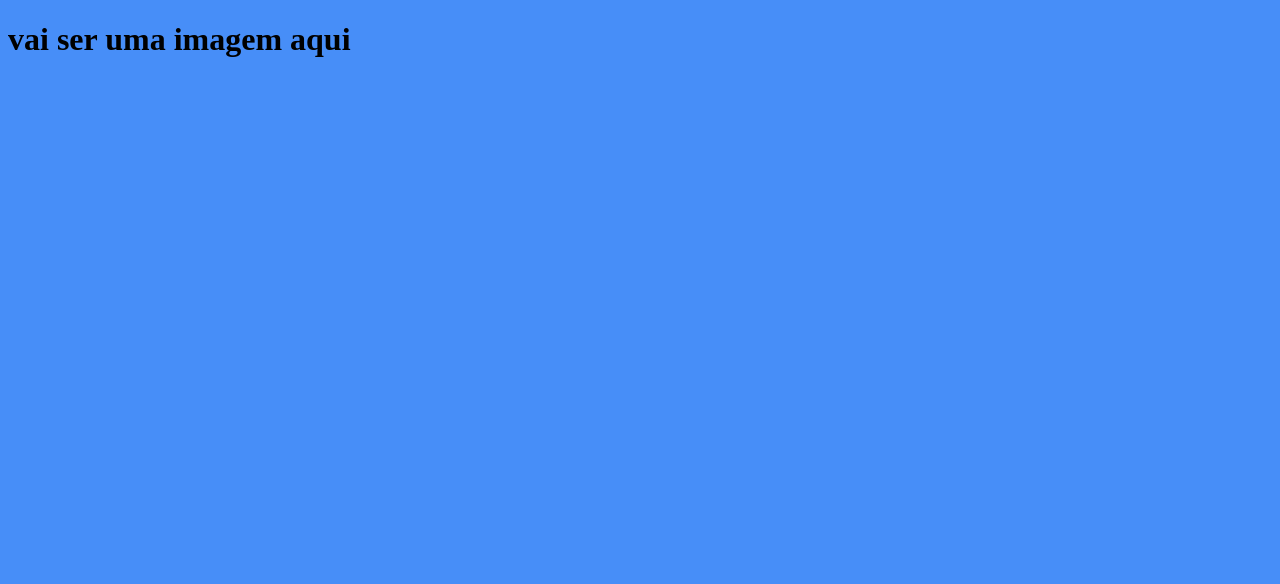
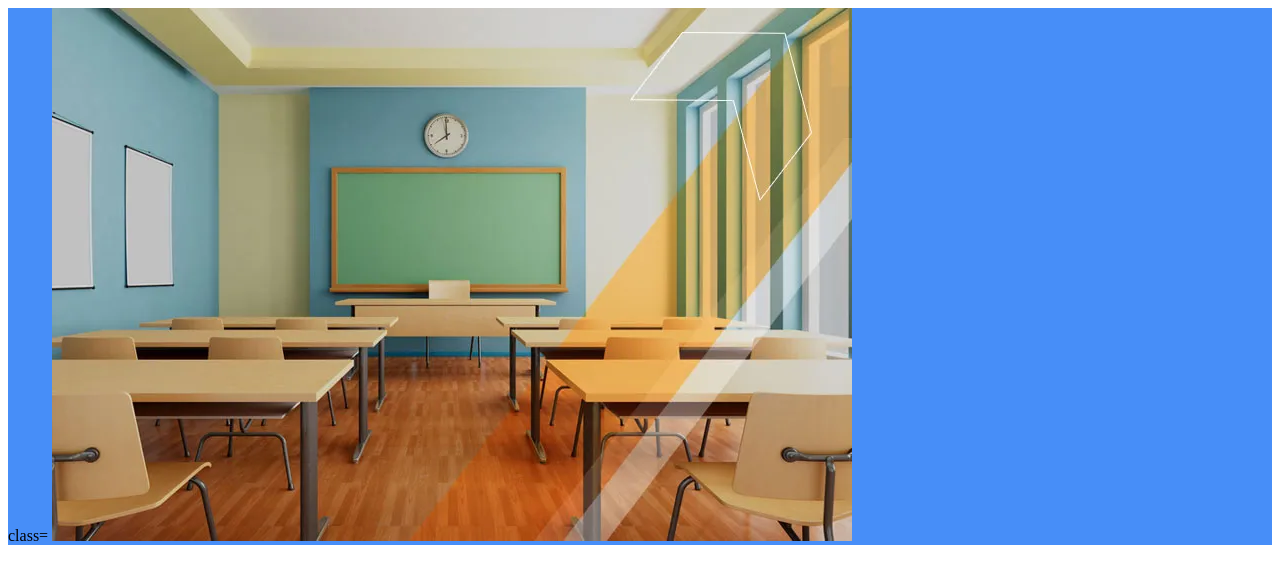
Before and after one commit to 15-LEONARDO/leops, a plain HTML site: page index.html in a window 1280 px wide. Drawn offline with Linux system fonts and the light colour scheme.

Commit message:
Add files via upload

```diff
--- a/index.html
+++ b/index.html
@@ -8,7 +8,10 @@
     <link rel="stylesheet" href="style.css">
 </head>
 <body>
-   <h1>vai ser uma imagem aqui </h1>
+   <header>class=
+       <img src="imagem.jpeg" alt="uma sala de aula"> <height="140" widh=250px
+
+</header>
 
 </body>
 </html>
--- a/style.css
+++ b/style.css
@@ -1,3 +1,3 @@
-body{
+header{
     background-color: #478EF8
 }
```
Also changed, not shown: imagem.jpeg (added).
